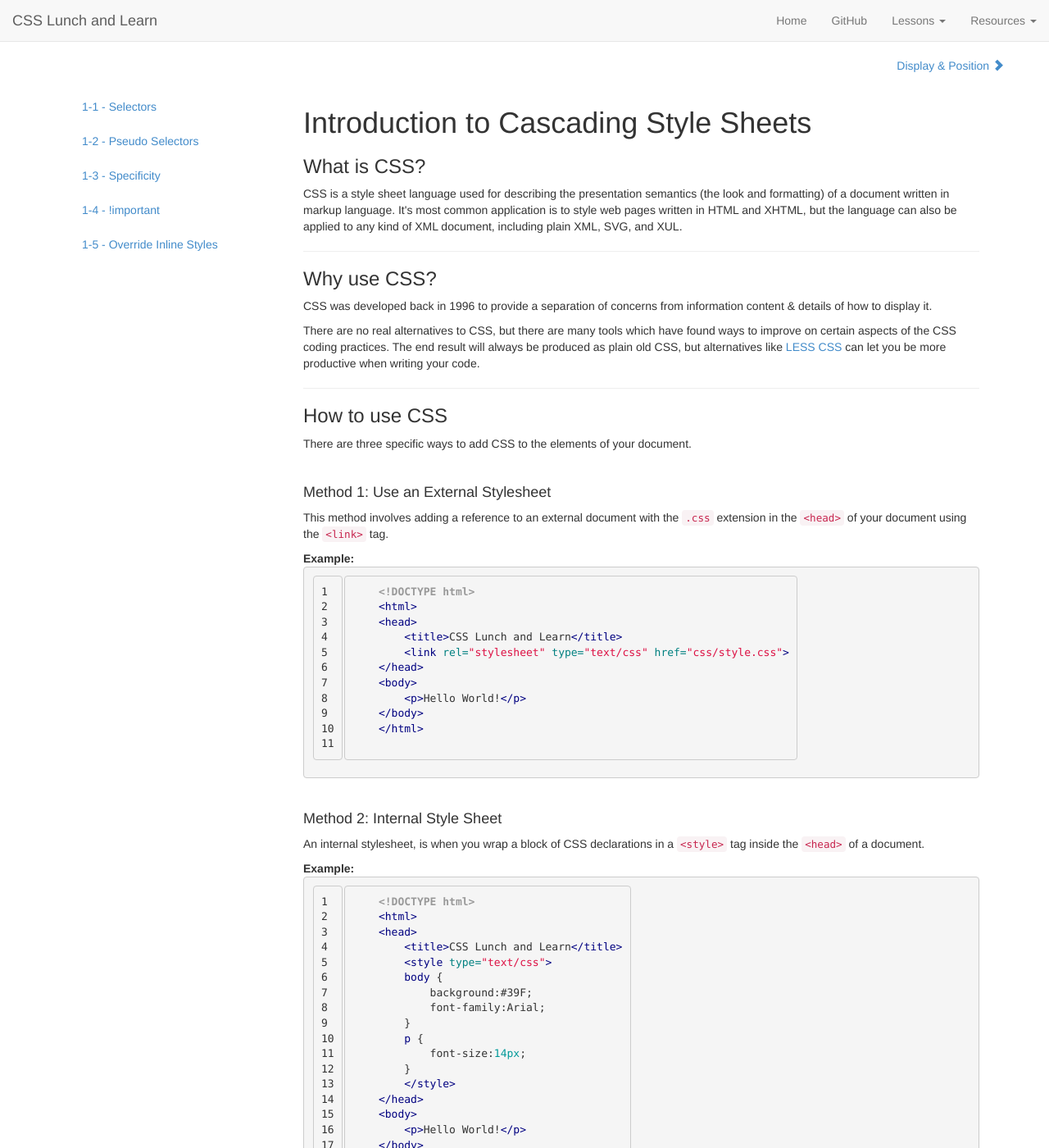
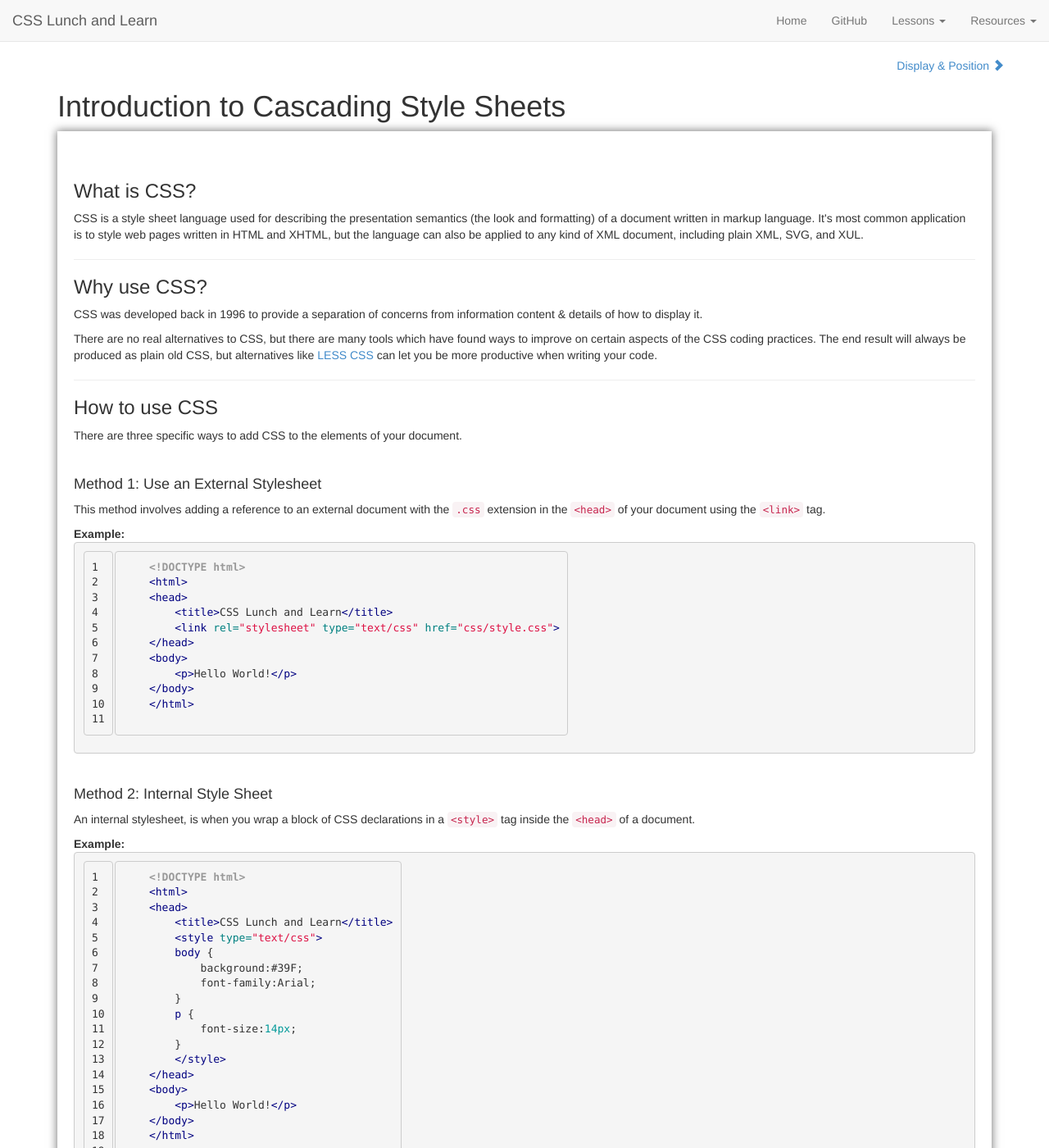
Before and after one commit to robabby/lunch-and-learn, a Jekyll site: the page built from introduction.html, in a window 1280 px wide and 1400 px high. Shown: the whole window at 82% size. Built offline with Jekyll 4.4.1, drawn with Linux system fonts in a browser that asks for light colours; Markdown is read by kramdown in place of the engine named in the settings.

Commit message:
Added shadow to content area

```diff
--- a/css/main.css
+++ b/css/main.css
@@ -21,6 +21,12 @@ iframe {
   color:#333;
   padding-bottom: 10px;
   border-bottom:1px solid #eee;
+}
+.shadow-med {
+  box-shadow:0px 0px 10px 1px rgba(0, 0, 0, .5);
+}
+.wrapper {
+  padding: 20px;
 }
 
 /*****************************************************************************/
--- a/introduction.html
+++ b/introduction.html
@@ -2,10 +2,8 @@
 layout: default
 title: Introduction to CSS
 ---
-<div class="row">
-    <a class="pull-right" href="{{ site.baseurl }}/dis-pos.html">Display &amp; Position <i class="glyphicon glyphicon-chevron-right"></i></a>
-</div>
-<br />
+
+<!--
 <div class="col-md-3">
     <div class="lesson-nav" data-spy="affix" data-offset-top="0">
         <ul class="nav nav-pills nav-stacked">
@@ -17,9 +15,16 @@ title: Introduction to CSS
         </ul>
     </div>
 </div>
+-->
+<div class="row">
+    <a class="pull-right" href="{{ site.baseurl }}/dis-pos.html">Display &amp; Position <i class="glyphicon glyphicon-chevron-right"></i></a>
+</div>
 
-<div class="col-md-9">
-    <h1>Introduction to Cascading Style Sheets</h1>
+<h1>Introduction to Cascading Style Sheets</h1>
+
+<div class="col-md-12 wrapper shadow-med">
+
+    <br />
 
     <h3>What is CSS?</h3>
 
--- a/nav-example.html
+++ b/nav-example.html
@@ -4,7 +4,9 @@ title: Building a Navigation Bar
 ---
 <h1>Navigation from Scratch</h1>
 
-<p>We will start with a vanilla HTML document structure</p>
+<div class="col-md-12  wrapper shadow-med">
+
+  <p>We will start with a vanilla HTML document structure</p>
 
 	{% highlight html linenos %}
     <!DOCTYPE html>
@@ -57,3 +59,4 @@ title: Building a Navigation Bar
     <div class="well">
       <p><i class="glyphicon glyphicon-exclamation-sign"></i>&nbsp;We have decided to be HTML5 compliant with the inclusion of the <code>&lt;nav&gt;</code> tag.</p>
     </div>
+</div>
```
